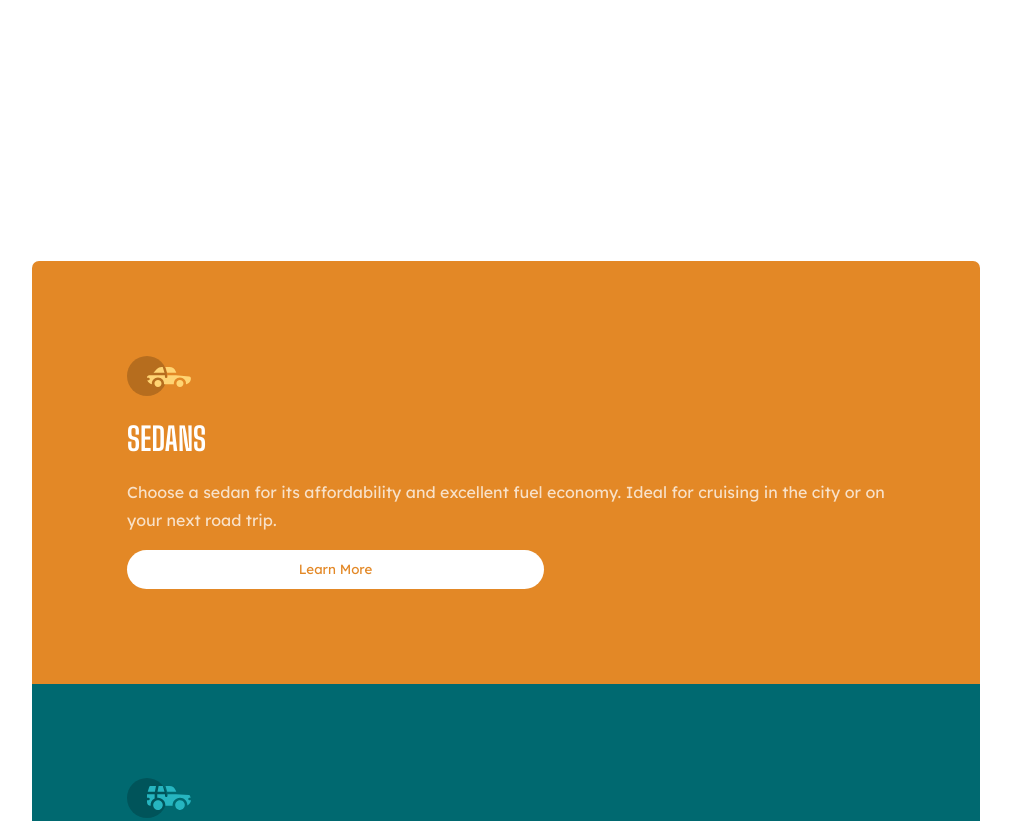
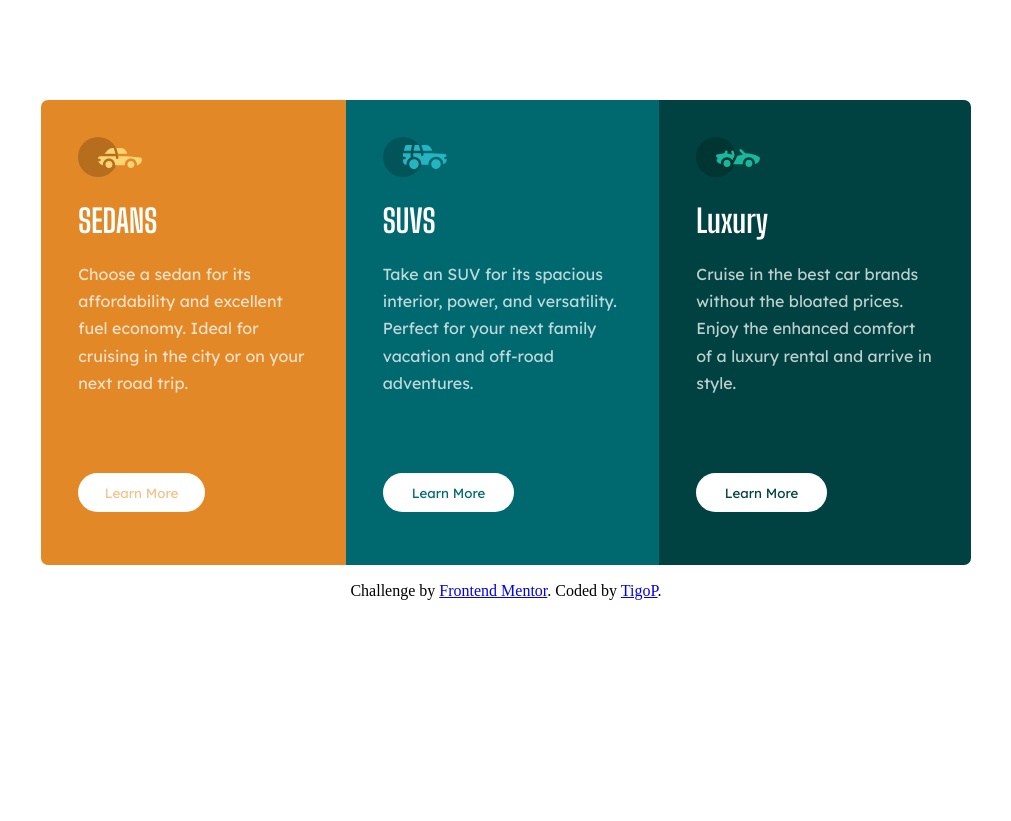
Before and after one commit to TigoP/3-columm-card, a plain HTML site: page index.html in a window 1280 px wide. Shown: the top 821 px of the page, without its empty margins (134-1145 px from the left). After the commit the page ends 800 px from the top, so only its background shows below. Drawn offline with Linux system fonts and the light colour scheme.

Commit message:
Projeto Finalizado

```diff
--- a/style.css
+++ b/style.css
@@ -49,7 +49,7 @@ button:hover {
     background-color: rgba(169, 169, 169, 0.268);
 }
 .btnColor1 {
-    color: hsl(31, 77%, 52%);
+    color: hsla(31, 84%, 66%, 0.738);
 }
 .btnColor2 {
     color: hsl(184, 100%, 22%);
@@ -57,3 +57,39 @@ button:hover {
 .btnColor3 {
     color: hsl(179, 100%, 13%);
 }
+.attribution {
+    margin-top: 1em;
+}
+
+/* Inicio padrão Desktop*/
+@media screen and (min-width: 600px) {
+    body {
+        margin: 50px;
+    }
+    .container {
+        margin: 50px;
+        flex-direction:row;
+        margin-bottom: 1em;
+    }
+    .fisrtCard {
+        padding: 4%;
+        border-radius: 7px 0 0 7px;
+        max-width: 310px;
+    }
+    .secondCard {
+        padding: 4%;
+        max-width: 310px;
+    }
+    .thirdCard {
+        padding: 4%;
+        border-radius: 0 7px 7px 0;
+        max-width: 310px;
+    }
+    button {
+        margin-top: 60px;
+        margin-bottom: 16px;
+    }
+    .attribution {
+        margin-top: 0.5px;
+    }
+}
```
Also changed, not shown: index.html (+1 -0 lines), images/ScreenShot desktop.jpg (added), images/screenShot mobile.jpeg (added), 2 other files.
